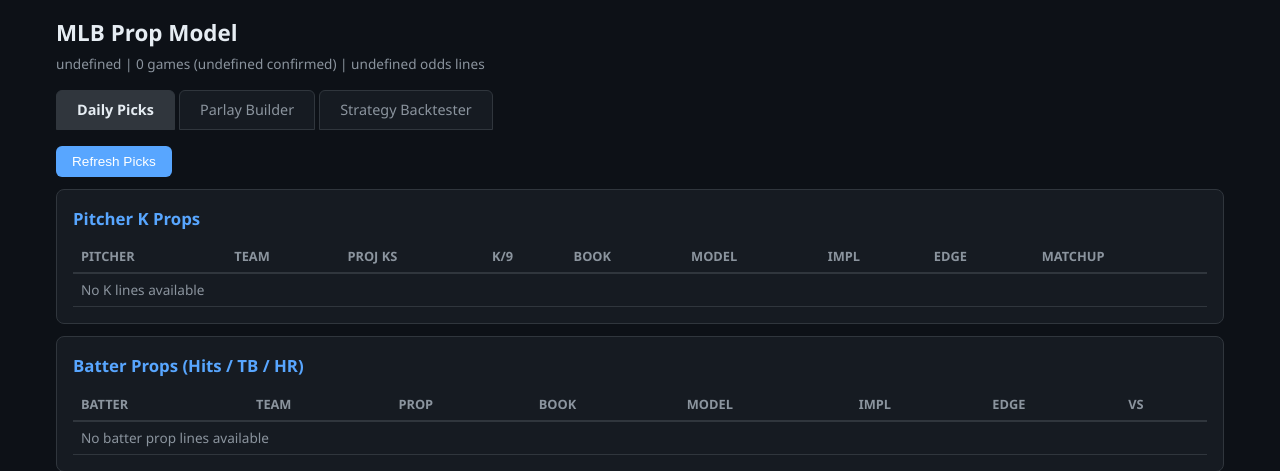
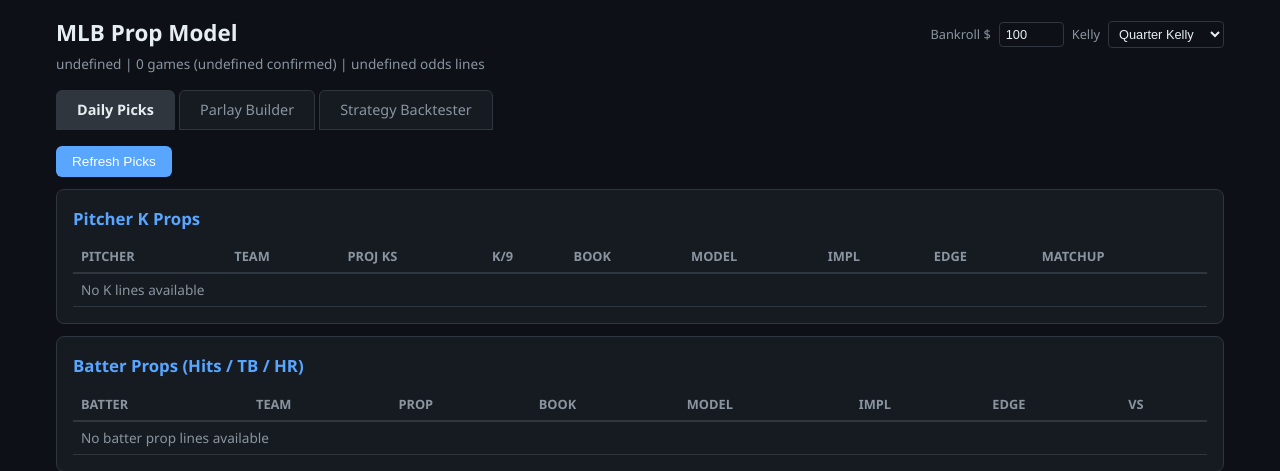
Before and after one commit to jdistelrath/rbl-baseball, a Flask app: page / in a window 1280 px wide. Shown: the top 471 px of the page. Run offline with Flask 3, Linux system fonts and the light colour scheme; data that the repository does not hold is empty.

Commit message:
Add Kelly mode selector: full/half/quarter/custom cap
Co-Authored-By: Claude Opus 4.6 (1M context) <noreply@anthropic.com>

```diff
--- a/app.py
+++ b/app.py
@@ -75,7 +75,6 @@ def api_parlay_builder():
                 "model_prob": p["model_prob"], "impl_prob": p["book_impl"],
                 "edge": p["edge"],
                 "kelly_frac": p.get("kelly_frac", 0),
-                "kelly_bet": p.get("kelly_bet", 0),
                 "note": p["note"],
             })
 
@@ -94,7 +93,6 @@ def api_parlay_builder():
                     "impl_prob": b.get(f"{mkt}_impl", 0),
                     "edge": edge,
                     "kelly_frac": b.get(f"{mkt}_kelly_frac", 0),
-                    "kelly_bet": b.get(f"{mkt}_kelly_bet", 0),
                     "note": f"vs {b['opp_pitcher']}",
                     "is_hr": mkt == "home_runs",
                 })
@@ -310,42 +308,32 @@ def _run_picks_pipeline():
                 b[f"{short}_book"] = None
                 b[f"{short}_edge"] = 0
 
-    # Kelly sizing
-    bankroll = float(os.environ.get("BANKROLL", "100"))
-    kelly_cap = 0.05  # max 5% of bankroll per bet
-
-    def _kelly(model_prob, american_odds):
-        """Kelly fraction capped at kelly_cap."""
+    # Kelly sizing — return raw fraction, client applies mode/cap
+    def _kelly_raw(model_prob, american_odds):
+        """Raw Kelly fraction (uncapped)."""
         if american_odds > 0:
             dec = (american_odds / 100.0) + 1.0
         else:
             dec = (100.0 / abs(american_odds)) + 1.0
         b = dec - 1.0
         if b <= 0:
-            return 0.0, 0.0
+            return 0.0
         q = 1.0 - model_prob
         f = (model_prob * b - q) / b
-        f = max(0.0, min(f, kelly_cap))
-        return round(f, 4), round(f * bankroll, 2)
+        return round(max(0.0, f), 4)
 
     for p in k_picks:
         if p.get("book") and p.get("model_prob"):
-            f, bet = _kelly(p["model_prob"], p["book_price"])
-            p["kelly_frac"] = f
-            p["kelly_bet"] = bet
+            p["kelly_frac"] = _kelly_raw(p["model_prob"], p["book_price"])
         else:
             p["kelly_frac"] = 0
-            p["kelly_bet"] = 0
 
     for b in batter_picks:
         for mkt in ["hits", "total_bases", "home_runs"]:
             if b.get(f"{mkt}_book") and b.get(f"{mkt}_model"):
-                f, bet = _kelly(b[f"{mkt}_model"], b[f"{mkt}_price"])
-                b[f"{mkt}_kelly_frac"] = f
-                b[f"{mkt}_kelly_bet"] = bet
+                b[f"{mkt}_kelly_frac"] = _kelly_raw(b[f"{mkt}_model"], b[f"{mkt}_price"])
             else:
                 b[f"{mkt}_kelly_frac"] = 0
-                b[f"{mkt}_kelly_bet"] = 0
 
     # Build HR list: top 10 batters by calibrated HR probability
     hr_list = sorted(batter_picks, key=lambda x: x.get("hr_prob", 0), reverse=True)[:10]
--- a/templates/index.html
+++ b/templates/index.html
@@ -61,7 +61,21 @@
 </head>
 <body>
 
-<h1>MLB Prop Model</h1>
+<div style="display:flex;justify-content:space-between;align-items:center;flex-wrap:wrap;gap:8px">
+  <h1>MLB Prop Model</h1>
+  <div style="display:flex;gap:8px;align-items:center;font-size:0.8rem">
+    <label style="color:var(--muted)">Bankroll $</label>
+    <input type="number" id="cfgBankroll" value="100" step="10" style="width:65px;padding:4px 6px;background:var(--bg);color:var(--text);border:1px solid var(--border);border-radius:4px;font-size:0.8rem" onchange="saveKellyConfig()">
+    <label style="color:var(--muted)">Kelly</label>
+    <select id="cfgKellyMode" style="padding:4px 6px;background:var(--bg);color:var(--text);border:1px solid var(--border);border-radius:4px;font-size:0.8rem" onchange="saveKellyConfig()">
+      <option value="1">Full Kelly</option>
+      <option value="0.5">Half Kelly</option>
+      <option value="0.25" selected>Quarter Kelly</option>
+      <option value="custom">Custom Cap $</option>
+    </select>
+    <input type="number" id="cfgCustomCap" value="5" step="1" style="width:55px;padding:4px 6px;background:var(--bg);color:var(--text);border:1px solid var(--border);border-radius:4px;font-size:0.8rem;display:none" onchange="saveKellyConfig()">
+  </div>
+</div>
 <div class="meta" id="metaLine">Loading...</div>
 
 <div class="tabs">
@@ -311,6 +325,73 @@ function edgeFmt(e) {
 function pctFmt(v) { return v ? (v * 100).toFixed(0) + '%' : '—'; }
 function oddsFmt(p) { return p > 0 ? '+' + p : '' + p; }
 
+/* ---- Kelly config ---- */
+function getKellyConfig() {
+  const bankroll = parseFloat(document.getElementById('cfgBankroll').value) || 100;
+  const mode = document.getElementById('cfgKellyMode').value;
+  let multiplier = parseFloat(mode) || 0.25;
+  let customCap = Infinity;
+  if (mode === 'custom') {
+    customCap = parseFloat(document.getElementById('cfgCustomCap').value) || 5;
+  }
+  return { bankroll, multiplier, customCap, mode };
+}
+
+function kellyBet(rawFrac) {
+  if (!rawFrac || rawFrac <= 0) return { frac: 0, bet: 0 };
+  const cfg = getKellyConfig();
+  let f = rawFrac;
+  if (cfg.mode !== 'custom') {
+    f = rawFrac * cfg.multiplier;
+  }
+  let bet = f * cfg.bankroll;
+  if (cfg.mode === 'custom') {
+    bet = Math.min(bet, cfg.customCap);
+    f = bet / cfg.bankroll;
+  }
+  return { frac: f, bet: bet };
+}
+
+function kellyFmt(rawFrac) {
+  const k = kellyBet(rawFrac);
+  if (k.bet <= 0) return '—';
+  return '$' + k.bet.toFixed(2) + ' (' + (rawFrac * 100).toFixed(1) + '% full)';
+}
+
+function saveKellyConfig() {
+  const cfg = getKellyConfig();
+  localStorage.setItem('kellyBankroll', cfg.bankroll);
+  localStorage.setItem('kellyMode', cfg.mode);
+  if (cfg.mode === 'custom') localStorage.setItem('kellyCap', cfg.customCap);
+  // Show/hide custom cap input
+  document.getElementById('cfgCustomCap').style.display = cfg.mode === 'custom' ? 'inline-block' : 'none';
+  // Re-render Kelly amounts in all visible picks
+  reRenderKelly();
+}
+
+function loadKellyConfig() {
+  const bankroll = localStorage.getItem('kellyBankroll');
+  const mode = localStorage.getItem('kellyMode');
+  const cap = localStorage.getItem('kellyCap');
+  if (bankroll) document.getElementById('cfgBankroll').value = bankroll;
+  if (mode) document.getElementById('cfgKellyMode').value = mode;
+  if (cap) document.getElementById('cfgCustomCap').value = cap;
+  document.getElementById('cfgCustomCap').style.display = mode === 'custom' ? 'inline-block' : 'none';
+}
+
+// Cache latest data for re-render on mode change
+let _lastPicks = null;
+
+function reRenderKelly() {
+  // Re-render Top Plays kelly column
+  document.querySelectorAll('[data-kelly-frac]').forEach(el => {
+    const frac = parseFloat(el.dataset.kellyFrac);
+    el.textContent = kellyFmt(frac);
+  });
+  // Re-render parlay summary kelly
+  if (typeof updateParlayMath === 'function') updateParlayMath();
+}
+
 /* ---- Load picks ---- */
 async function loadPicks() {
   const btn = document.getElementById('refreshBtn');
@@ -399,15 +480,12 @@ async function loadPicks() {
     if (allPlays.length) {
       topCard.style.display = 'block';
       allPlays.forEach(p => {
-        const kellyStr = p.kelly_bet > 0
-          ? '$' + p.kelly_bet.toFixed(2) + ' (' + (p.kelly_frac * 100).toFixed(1) + '% Kelly)'
-          : '—';
         const tr = document.createElement('tr');
         tr.innerHTML = '<td><b>' + p.name + '</b></td><td>' + p.type + '</td>' +
           '<td>' + p.book + '</td>' +
           '<td>' + p.model + '</td><td>' + p.impl + '</td>' +
           '<td class="edge-green">' + edgeFmt(p.edge) + '</td>' +
-          '<td style="color:var(--green);font-weight:600">' + kellyStr + '</td>' +
+          '<td style="color:var(--green);font-weight:600" data-kelly-frac="' + (p.kelly_frac||0) + '">' + kellyFmt(p.kelly_frac) + '</td>' +
           '<td style="color:var(--muted);font-size:0.8rem">' + p.note + '</td>';
         topBody.appendChild(tr);
       });
@@ -684,13 +762,15 @@ function updateParlayMath() {
   evEl.textContent = (ev >= 0 ? '+' : '') + '$' + ev.toFixed(2);
   evEl.style.color = ev >= 0 ? 'var(--green)' : 'var(--red)';
 
-  // Kelly for parlay
-  const b = combDec - 1;
-  const q = 1 - combProb;
-  let kf = b > 0 ? (combProb * b - q) / b : 0;
-  kf = Math.max(0, Math.min(kf, 0.05));
-  const bankroll = 100;
-  document.getElementById('pKelly').textContent = kf > 0 ? '$' + (kf * bankroll).toFixed(2) + ' (' + (kf*100).toFixed(1) + '%)' : '—';
+  // Kelly for parlay (uses selected mode)
+  const bp = combDec - 1;
+  const qp = 1 - combProb;
+  let rawKf = bp > 0 ? (combProb * bp - qp) / bp : 0;
+  rawKf = Math.max(0, rawKf);
+  const kResult = kellyBet(rawKf);
+  document.getElementById('pKelly').textContent = kResult.bet > 0
+    ? '$' + kResult.bet.toFixed(2) + ' (' + (rawKf*100).toFixed(1) + '% full)'
+    : '—';
 
   // Correlation warnings
   const players = sel.map(l => l.player);
@@ -739,7 +819,7 @@ function copyParlay() {
 }
 
 /* ---- Auto-load on page load ---- */
-window.addEventListener('DOMContentLoaded', () => { loadPicks(); loadParlay(); });
+window.addEventListener('DOMContentLoaded', () => { loadKellyConfig(); loadPicks(); loadParlay(); });
 
 /* ---- Update line options when prop type changes ---- */
 const lineOptions = {
```
